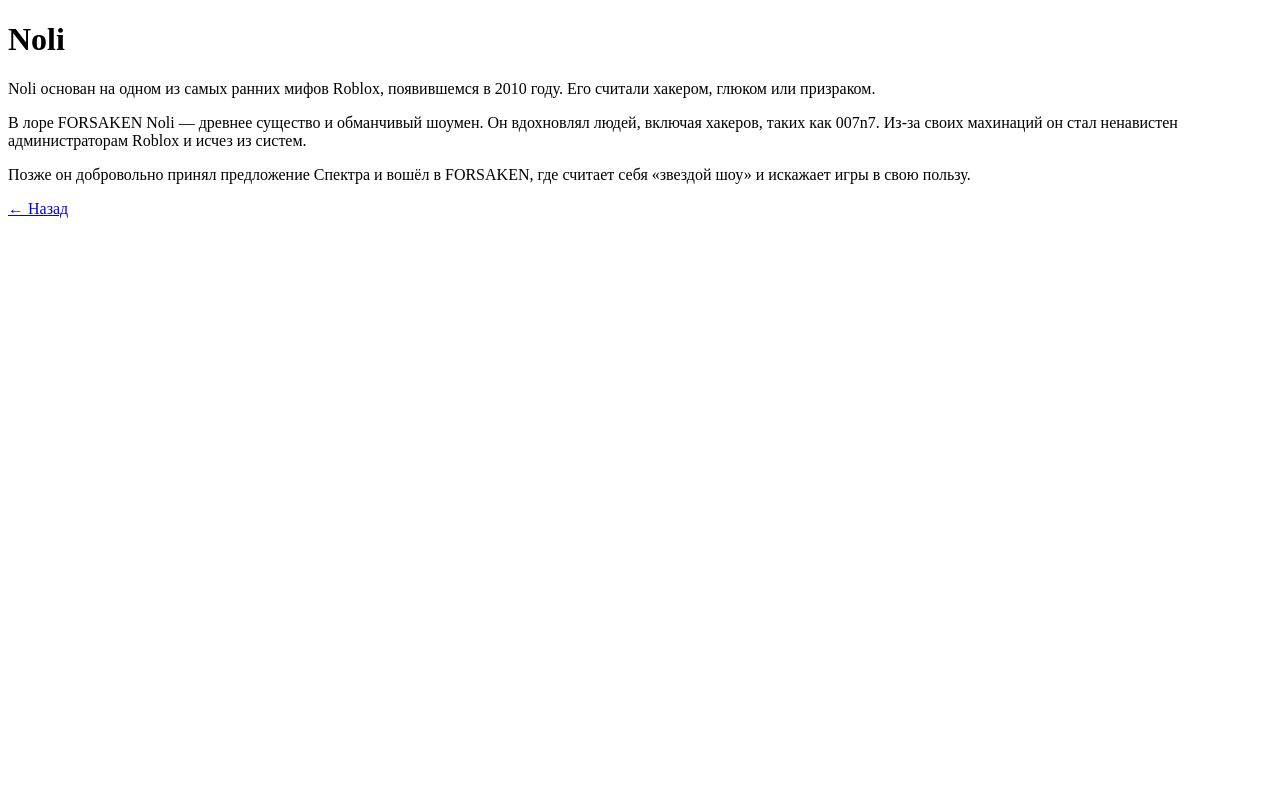
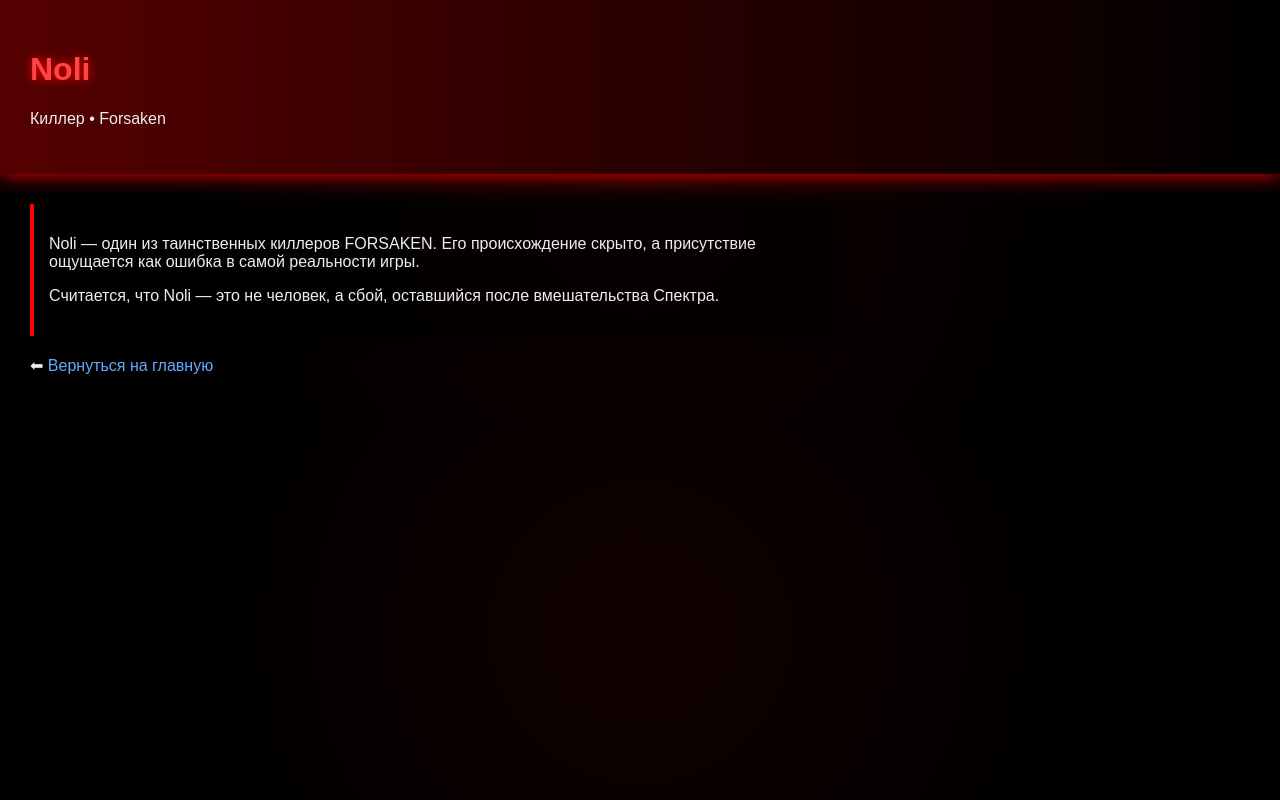
Before and after one commit to al1khanahmedov188-crypto/forsaken-site, a plain HTML site: page noli.html in a window 1280 px wide. Drawn offline with Linux system fonts and the light colour scheme.

Commit message:
Update noli.html

```diff
--- a/noli.html
+++ b/noli.html
@@ -3,27 +3,73 @@
 <head>
 <meta charset="UTF-8">
 <title>Noli — Forsaken</title>
+
+<style>
+body {
+    margin: 0;
+    font-family: Arial, sans-serif;
+    background: radial-gradient(circle, #100 0%, #000 70%);
+    color: #eee;
+}
+
+header {
+    padding: 30px;
+    background: linear-gradient(90deg, #500, #000);
+    box-shadow: 0 0 20px red;
+}
+
+h1 {
+    color: #ff4444;
+    text-shadow: 0 0 10px red;
+}
+
+a {
+    color: #66aaff;
+    text-decoration: none;
+}
+
+a:hover {
+    color: white;
+}
+
+section {
+    padding: 30px;
+    max-width: 800px;
+}
+
+.lore {
+    background: rgba(0,0,0,0.6);
+    border-left: 4px solid red;
+    padding: 15px;
+    box-shadow: 0 0 15px #000;
+}
+</style>
 </head>
+
 <body>
-<h1>Noli</h1>
 
-<p>
-Noli основан на одном из самых ранних мифов Roblox,
-появившемся в 2010 году. Его считали хакером, глюком или призраком.
-</p>
+<header>
+    <h1>Noli</h1>
+    <p>Киллер • Forsaken</p>
+</header>
 
-<p>
-В лоре FORSAKEN Noli — древнее существо и обманчивый шоумен.
-Он вдохновлял людей, включая хакеров, таких как 007n7.
-Из-за своих махинаций он стал ненавистен администраторам Roblox
-и исчез из систем.
-</p>
+<section>
+    <div class="lore">
+        <p>
+            Noli — один из таинственных киллеров FORSAKEN.
+            Его происхождение скрыто, а присутствие ощущается
+            как ошибка в самой реальности игры.
+        </p>
+        <p>
+            Считается, что Noli — это не человек, а сбой,
+            оставшийся после вмешательства Спектра.
+        </p>
+    </div>
 
-<p>
-Позже он добровольно принял предложение Спектра и вошёл в FORSAKEN,
-где считает себя «звездой шоу» и искажает игры в свою пользу.
-</p>
+    <p style="margin-top:20px;">
+        ⬅ <a href="index.html">Вернуться на главную</a>
+    </p>
+</section>
 
-<a href="index.html">← Назад</a>
 </body>
 </html>
```
